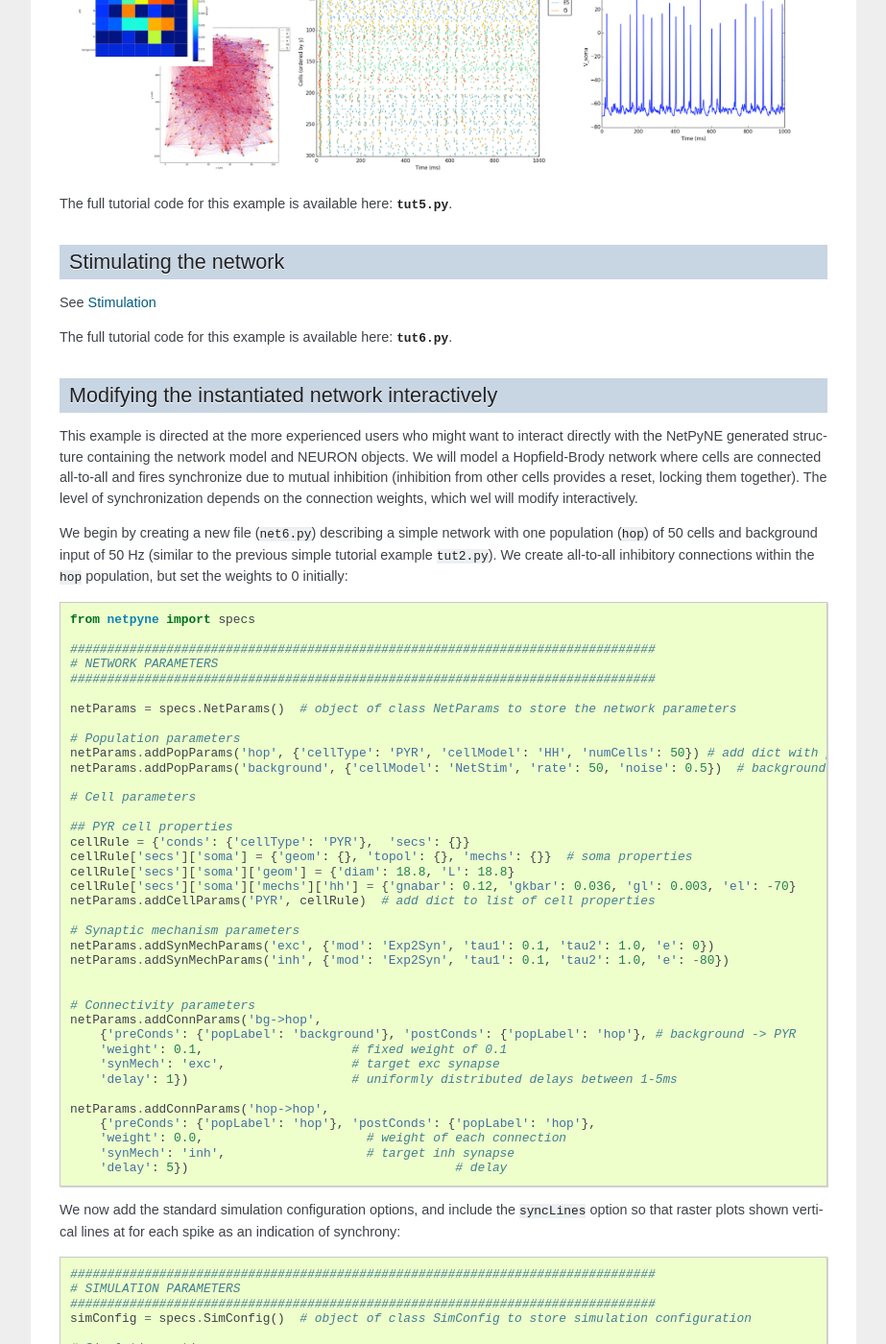
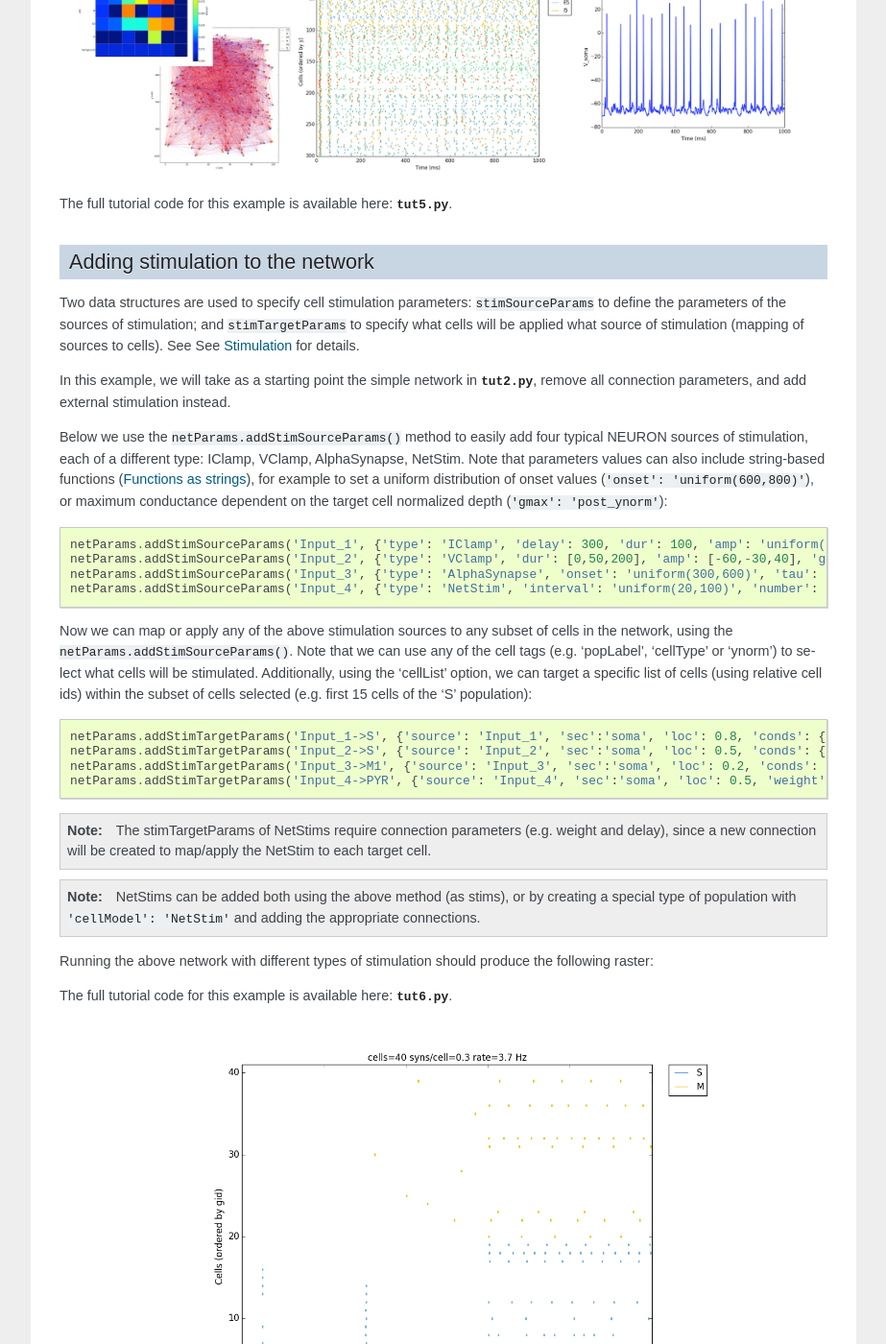
Before and after one commit to suny-downstate-medical-center/netpyne, a Sphinx documentation site: the page built from doc/source/tutorial.rst, in a window 1280 px wide and 1400 px high, scrolled down 11796 px. Shown: the whole window at 96% size, without its empty margins (198-1121 px from the left). Built offline with Sphinx 7.4.7, drawn with Linux system fonts in a browser that asks for light colours; some of the changed text lies outside the part shown.

Commit message:
finished tut 6 on stims

```diff
--- a/doc/source/code/tut6.py
+++ b/doc/source/code/tut6.py
@@ -11,7 +11,7 @@ netParams.addPopParams('background', {'rate': 10, 'noise': 0.5, 'cellModel': 'Ne
 ## Cell property rules
 cellRule = {'conds': {'cellType': 'PYR'},  'secs': {}}  # cell rule dict
 cellRule['secs']['soma'] = {'geom': {}, 'mechs': {}}                                                        # soma params dict
-cellRule['secs']['soma']['geom'] = {'diam': 18.8, 'L': 18.8, 'Ra': 123.0}                                   # soma geometry
+cellRule['secs']['soma']['geom'] = {'diam': 18.8, 'L': 18.8}                                       # soma geometry
 cellRule['secs']['soma']['mechs']['hh'] = {'gnabar': 0.12, 'gkbar': 0.036, 'gl': 0.003, 'el': -70}          # soma hh mechanism
 netParams.addCellParams('PYRrule', cellRule)                                                # add dict to list of cell params
 
@@ -19,36 +19,16 @@ netParams.addCellParams('PYRrule', cellRule)
 netParams.addSynMechParams('exc', {'mod': 'Exp2Syn', 'tau1': 0.1, 'tau2': 5.0, 'e': 0})  # excitatory synaptic mechanism
 
 ## Stimulation parameters
-netParams.addStimSourceParams('Input_1', {'type': 'IClamp', 'delay': 200, 'dur': 400, 'amp': 'uniform(0.05,0.5)'})
-netParams.addStimSourceParams('Input_2', {'type': 'VClamp', 'dur': [0,1,200], 'amp': [1,1,1], 'gain': 1, 'rstim': 0, 'tau1': 1, 'tau2': 1, 'i': 1})
-netParams.addStimSourceParams('Input_3', {'type': 'AlphaSynapse', 'onset': 'uniform(600,800)', 'tau': 5, 'gmax': 'post_ynorm', 'e': 0})
-netParams.addStimSourceParams('Input_4', {'type': 'NetStim', 'interval': 'uniform(20,100)', 'number': 1000, 'start': 800, 'noise': 0.1})
+netParams.addStimSourceParams('Input_1', {'type': 'IClamp', 'delay': 300, 'dur': 100, 'amp': 'uniform(0.4,0.5)'})
+netParams.addStimSourceParams('Input_2', {'type': 'VClamp', 'dur': [0,50,200], 'amp': [-60,-30,40], 'gain': 1e5, 'rstim': 1, 'tau1': 0.1, 'tau2': 0})
+netParams.addStimSourceParams('Input_3', {'type': 'AlphaSynapse', 'onset': 'uniform(300,600)', 'tau': 5, 'gmax': 'post_ynorm', 'e': 0})
+netParams.addStimSourceParams('Input_4', {'type': 'NetStim', 'interval': 'uniform(20,100)', 'number': 1000, 'start': 600, 'noise': 0.1})
 
-netParams.addStimTargetParams('Input_1->S',
-    {'source': 'Input_1',
-    'sec':'soma',
-    'loc': 0.8,
-    'conds': {'popLabel':'S', 'cellList': range(15)}})
-
-netParams.addStimTargetParams('Input_2->S',
-    {'source': 'Input_2',
-    'sec':'soma',
-    'loc': 0.5,
-    'conds': {'popLabel':'S', 'ynorm': [0,0.5]}})
-
-netParams.addStimTargetParams('Input_2->M1',
-    {'source': 'Input_3',
-    'sec':'soma',
-    'loc': 0.2,
-    'conds': {'popLabel':'M', 'cellList': [2,4,5,8,10,15,19]}})
-
-netParams.addStimTargetParams('Input_4->PYR',
-  {'source': 'Input_4',
-  'sec':'soma',
-  'loc': 0.5,
-  'weight': '0.1+gauss(0.2,0.05)',
-  'delay': 1,
-  'conds': {'cellType':'PYR', 'ynorm': [0.6,1.0]}})
+netParams.addStimTargetParams('Input_1->S', {'source': 'Input_1', 'sec':'soma', 'loc': 0.8, 'conds': {'popLabel':'S', 'cellList': range(15)}})
+netParams.addStimTargetParams('Input_2->S', {'source': 'Input_2', 'sec':'soma', 'loc': 0.5, 'conds': {'popLabel':'S', 'ynorm': [0,0.5]}})
+netParams.addStimTargetParams('Input_3->M1', {'source': 'Input_3', 'sec':'soma', 'loc': 0.2, 'conds': {'popLabel':'M', 'cellList': [2,4,5,8,10,15,19]}})
+netParams.addStimTargetParams('Input_4->PYR', {'source': 'Input_4', 'sec':'soma', 'loc': 0.5, 'weight': '0.1+gauss(0.2,0.05)','delay': 1,
+                              'conds': {'cellType':'PYR', 'ynorm': [0.6,1.0]}})
 
 
 # Simulation options
@@ -63,8 +43,7 @@ simConfig.filename = 'model_output'  # Set file output name
 simConfig.savePickle = False        # Save params, network and sim output to pickle file
 
 simConfig.addAnalysis('plotRaster', True)           # Plot a raster
-simConfig.addAnalysis('plotTraces', {'include': [1]})           # Plot recorded traces for this list of cells
-simConfig.addAnalysis('plot2Dnet', True)           # plot 2D visualization of cell positions and connections
+simConfig.addAnalysis('plotTraces', {'include': [('S',0), ('M',0)]})           # Plot recorded traces for this list of cells
 
 
 # Create network and run simulation
--- a/doc/source/reference.rst
+++ b/doc/source/reference.rst
@@ -525,7 +525,7 @@ Each item of the ``stimSourceParams`` ordered dictionary consists of a key and a
 
 		Note that NetStims can be added both using this method, or by creating a population of 'cellModel': 'NetStim' and adding the appropriate connections.
 
-	* **stim params** (optional)- These will depend on the type of stimulator (e.g. for 'IClamp' will have 'delay', 'dur' and 'amp')
+	* **stim params** (optional) - These will depend on the type of stimulator (e.g. for 'IClamp' will have 'delay', 'dur' and 'amp')
 
 		Can be defined as a function (see :ref:`function_string`). Note for stims it only makes sense to use parameters of the postsynatic cell (e.g. 'post_ynorm').
 
--- a/doc/source/tutorial.rst
+++ b/doc/source/tutorial.rst
@@ -498,14 +498,43 @@ The full tutorial code for this example is available here: :download:`tut5.py <c
 
 
 
-Stimulating the network
-------------------------
+Adding stimulation to  the network
+----------------------------------
 
-See :ref:`stimulation`
+Two data structures are used to specify cell stimulation parameters: ``stimSourceParams`` to define the parameters of the sources of stimulation; and ``stimTargetParams`` to specify what cells will be applied what source of stimulation (mapping of sources to cells). See See :ref:`stimulation` for details.
+
+In this example, we will take as a starting point the simple network in :download:`tut2.py <code/tut2.py>`, remove all connection parameters, and add external stimulation instead.
+
+Below we use the ``netParams.addStimSourceParams()`` method to easily add four typical NEURON sources of stimulation, each of a different type: IClamp, VClamp, AlphaSynapse, NetStim. Note that parameters values can also include string-based functions (:ref:`function_string`), for example to set a uniform distribution of onset values (``'onset': 'uniform(600,800)'``), or maximum conductance dependent on the target cell normalized depth (``'gmax': 'post_ynorm'``)::
+
+	netParams.addStimSourceParams('Input_1', {'type': 'IClamp', 'delay': 300, 'dur': 100, 'amp': 'uniform(0.4,0.5)'})
+	netParams.addStimSourceParams('Input_2', {'type': 'VClamp', 'dur': [0,50,200], 'amp': [-60,-30,40], 'gain': 1e5, 'rstim': 1, 'tau1': 0.1, 'tau2': 0})
+	netParams.addStimSourceParams('Input_3', {'type': 'AlphaSynapse', 'onset': 'uniform(300,600)', 'tau': 5, 'gmax': 'post_ynorm', 'e': 0})
+	netParams.addStimSourceParams('Input_4', {'type': 'NetStim', 'interval': 'uniform(20,100)', 'number': 1000, 'start': 600, 'noise': 0.1})
+
+
+Now we can map or apply any of the above stimulation sources to any subset of cells in the network, using the ``netParams.addStimSourceParams()``. Note that we can use any of the cell tags (e.g. 'popLabel', 'cellType' or 'ynorm') to select what cells will be stimulated. Additionally, using the 'cellList' option, we can target a specific list of cells (using relative cell ids) within the subset of cells selected (e.g. first 15 cells of the 'S' population)::
+
+	netParams.addStimTargetParams('Input_1->S', {'source': 'Input_1', 'sec':'soma', 'loc': 0.8, 'conds': {'popLabel':'S', 'cellList': range(15)}})
+	netParams.addStimTargetParams('Input_2->S', {'source': 'Input_2', 'sec':'soma', 'loc': 0.5, 'conds': {'popLabel':'S', 'ynorm': [0,0.5]}})
+	netParams.addStimTargetParams('Input_3->M1', {'source': 'Input_3', 'sec':'soma', 'loc': 0.2, 'conds': {'popLabel':'M', 'cellList': [2,4,5,8,10,15,19]}})
+	netParams.addStimTargetParams('Input_4->PYR', {'source': 'Input_4', 'sec':'soma', 'loc': 0.5, 'weight': '0.1+gauss(0.2,0.05)','delay': 1, 'conds': {'cellType':'PYR', 'ynorm': [0.6,1.0]}})
+
+
+.. note:: The stimTargetParams of NetStims require connection parameters (e.g. weight and delay), since a new connection will be created to map/apply the NetStim to each target cell.
+
+.. note:: NetStims can be added both using the above method (as stims), or by creating a special type of population with ``'cellModel': 'NetStim'`` and adding the appropriate connections.
+
+
+Running the above network with different types of stimulation should produce the following raster::
+
 
 
 The full tutorial code for this example is available here: :download:`tut6.py <code/tut6.py>`.
 
+.. image:: figs/tut6.png
+	:width: 70%
+	:align: center
 
 
 Modifying the instantiated network interactively
```
Also changed, not shown: doc/source/figs/tut6.png (added), 1 other file.
